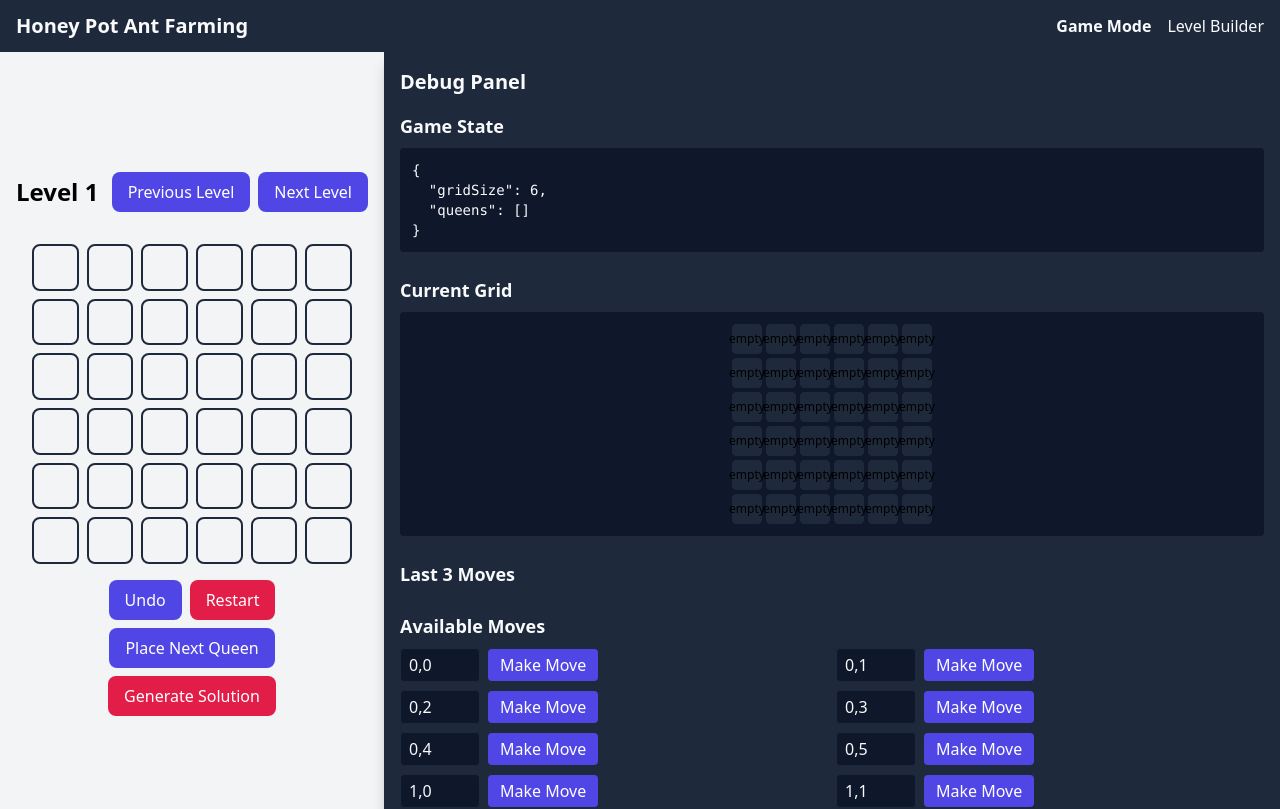
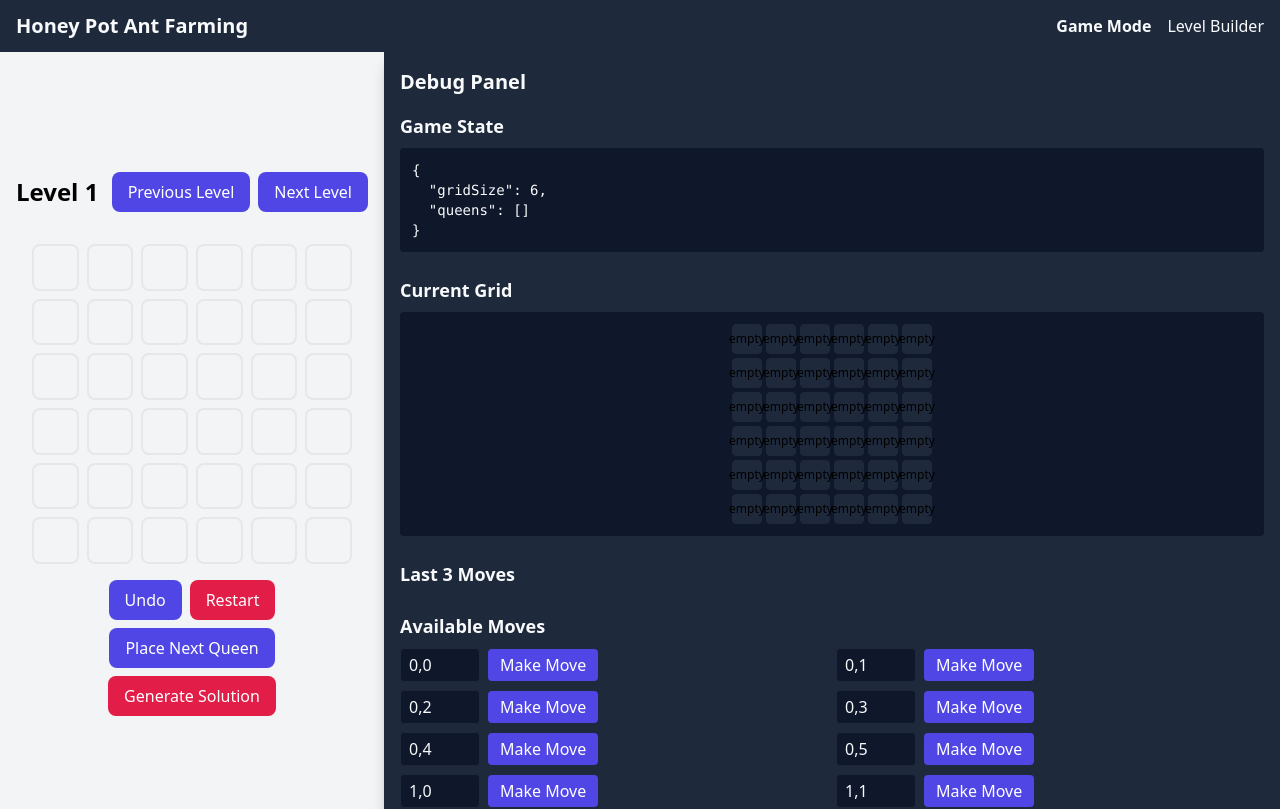
Before and after one commit to Crushford/Cassowary-Games, a Vue app: page / in a window 1280 px wide. Shown: the top 809 px of the page. Built offline with nearby package versions, Linux system fonts and the light colour scheme.

Commit message:
clean up color group logic

```diff
--- a/src/components/Square.vue
+++ b/src/components/Square.vue
@@ -1,14 +1,7 @@
 <template>
   <div
     class="aspect-square w-full cursor-pointer rounded-lg border-2 transition-colors duration-200"
-    :class="[
-      squareState === 'empty' && !groupColor && 'border-surface',
-      squareState === 'flag' && 'border-primary',
-      squareState === 'queen' && !groupColor && 'border-secondary',
-      squareState === 'invalid' && 'border-secondary',
-      groupColor && squareState === 'queen' && `bg-group-${groupColor}-900`,
-      groupColor && squareState !== 'queen' && `bg-group-${groupColor}-700`,
-    ]"
+    :class="squareClasses"
     @click="handleClick"
   >
     <div class="flex h-full items-center justify-center text-2xl">
@@ -39,6 +32,24 @@ const groupColor = computed(() => {
   return gameStore.grid[props.row][props.col].groupColor;
 });
 
+const squareClasses = computed(() => {
+  const hasGroupColor = !!groupColor.value;
+  const state = squareState.value;
+
+  // Apply background color based on group
+  if (hasGroupColor) {
+    return {
+      [`bg-group-${groupColor.value}-700`]: true,
+    };
+  }
+
+  // Apply border colors based on state
+  return {
+    'border-primary': state === 'flag',
+    'border-secondary': state === 'queen' || state === 'invalid',
+  };
+});
+
 const handleClick = () => {
   gameStore.handleSquareClick(props.row, props.col);
 };
```
